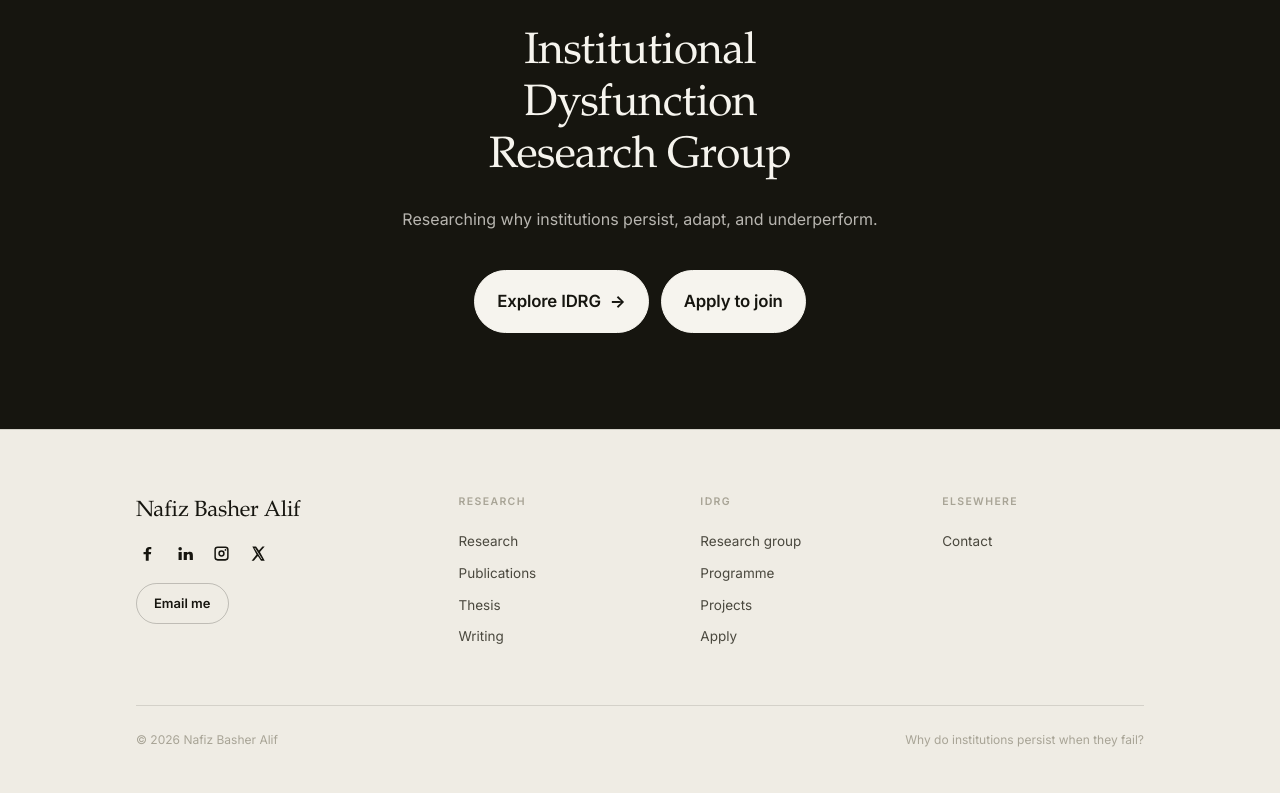
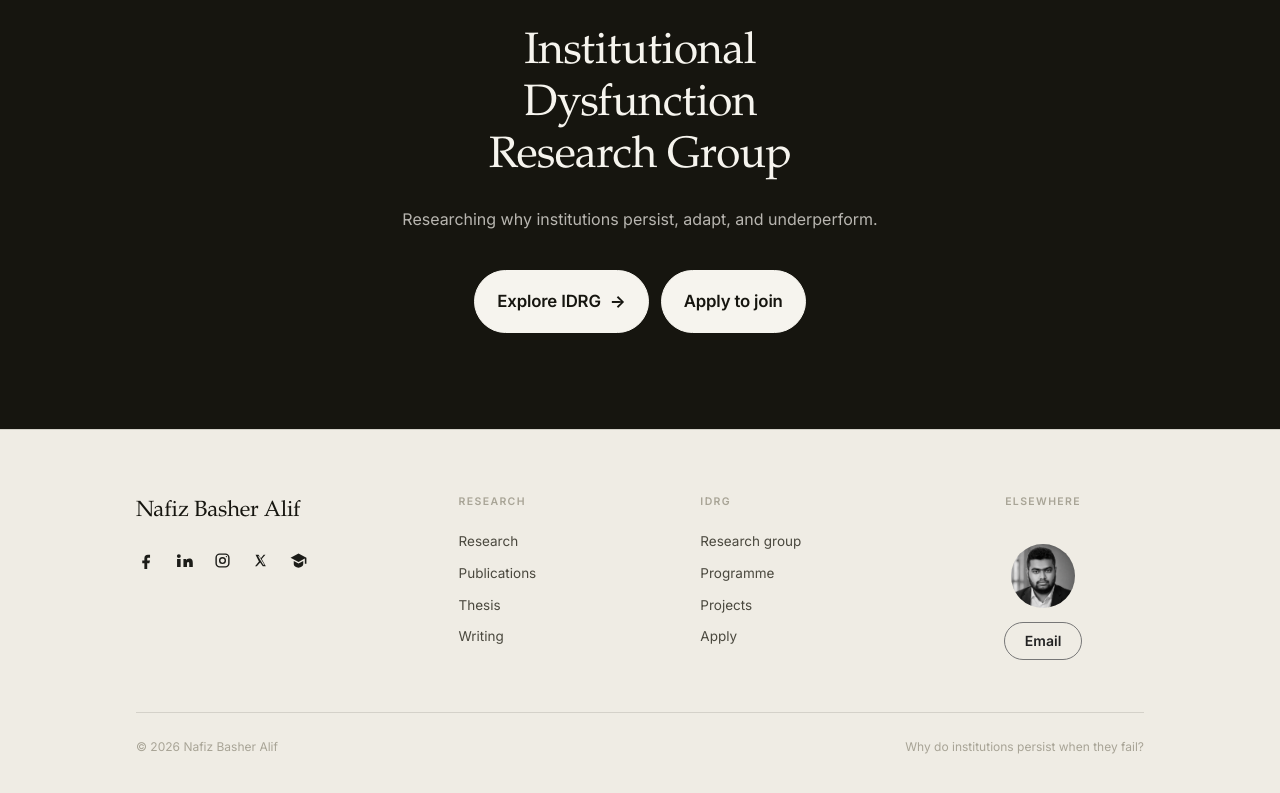
Before and after one commit to nafiz2002/nafiz-site, a Next.js app: page / in a window 1280 px wide. Shown: the part 8300-9093 px from the top of the page. Built offline with nearby package versions, Linux system fonts and the light colour scheme.

Commit message:
Update site identity and favicon

```diff
--- a/app/globals.css
+++ b/app/globals.css
@@ -2461,3 +2461,344 @@ header .nav-desktop a[href="/contact/"]:hover {
   font-size: 13px !important;
   border-radius: 999px !important;
 }
+
+
+/* Footer identity + social links */
+.footer-socials {
+  display: flex;
+  align-items: center;
+  gap: 18px;
+  margin-top: 22px;
+}
+
+.footer-socials a {
+  width: 20px;
+  height: 20px;
+  display: inline-flex;
+  align-items: center;
+  justify-content: center;
+  color: #1c1c18;
+  transition: opacity 0.2s ease, transform 0.2s ease;
+}
+
+.footer-socials a:hover {
+  opacity: 0.55;
+  transform: translateY(-1px);
+}
+
+.footer-socials svg {
+  width: 17px;
+  height: 17px;
+  fill: currentColor;
+}
+
+.footer-socials .scholar-icon svg {
+  width: 19px;
+  height: 19px;
+}
+
+.footer-elsewhere {
+  display: flex;
+  flex-direction: column;
+  align-items: flex-start;
+}
+
+.footer-photo {
+  width: 58px;
+  height: 58px;
+  object-fit: cover;
+  border-radius: 50%;
+  display: block;
+  margin-top: 8px;
+  margin-bottom: 16px;
+}
+
+.footer-contact-btn {
+  display: inline-flex !important;
+  align-items: center;
+  justify-content: center;
+  padding: 9px 18px;
+  border: 1px solid rgba(28, 28, 24, 0.22);
+  border-radius: 999px;
+  color: #1c1c18 !important;
+  text-decoration: none !important;
+  font-size: 13px;
+  font-weight: 600;
+  line-height: 1;
+  transition: background 0.2s ease, color 0.2s ease;
+}
+
+.footer-contact-btn:hover {
+  background: #1c1c18;
+  color: #f5f3ec !important;
+}
+
+/* Make sure the old role/subtitle never appears under the name */
+.brand-sub,
+.logo-role,
+.f-role {
+  display: none !important;
+}
+
+/* Contact card */
+.footer-contact-card {
+  display: flex;
+  align-items: center;
+  width: 100%;
+  max-width: 560px;
+  min-height: 150px;
+  padding: 20px 28px 20px 20px;
+  border: 1.5px solid #777;
+  border-radius: 999px;
+  background: transparent;
+  color: #111;
+  text-decoration: none;
+  box-sizing: border-box;
+  transition: all 0.25s ease;
+}
+
+.footer-contact-card:hover {
+  background: #111;
+  color: #fff;
+  border-color: #111;
+}
+
+.footer-contact-card img {
+  width: 108px;
+  height: 108px;
+  min-width: 108px;
+  border-radius: 50%;
+  object-fit: cover;
+  display: block;
+}
+
+.footer-contact-card span {
+  flex: 1;
+  margin-left: 34px;
+  font-size: 28px;
+  font-weight: 600;
+  letter-spacing: -0.02em;
+}
+
+.footer-contact-card::after {
+  content: "→";
+  font-size: 38px;
+  line-height: 1;
+  margin-left: 20px;
+  transition: transform 0.25s ease;
+}
+
+.footer-contact-card:hover::after {
+  transform: translateX(6px);
+}
+
+@media (max-width: 700px) {
+  .footer-contact-card {
+    min-height: 110px;
+    padding: 14px 20px 14px 14px;
+  }
+
+  .footer-contact-card img {
+    width: 78px;
+    height: 78px;
+    min-width: 78px;
+  }
+
+  .footer-contact-card span {
+    margin-left: 20px;
+    font-size: 22px;
+  }
+
+  .footer-contact-card::after {
+    font-size: 30px;
+  }
+}
+
+.footer-contact-card {
+  display: flex;
+  align-items: center;
+  width: 100%;
+  max-width: 560px;
+  min-height: 150px;
+  padding: 20px 28px 20px 20px;
+  box-sizing: border-box;
+  border: 1.5px solid #777;
+  border-radius: 999px;
+  background: transparent;
+  color: #111;
+  text-decoration: none;
+  transition: background 0.25s ease, color 0.25s ease, border-color 0.25s ease;
+}
+
+.footer-contact-card img {
+  width: 108px;
+  height: 108px;
+  min-width: 108px;
+  border-radius: 50%;
+  object-fit: cover;
+  display: block;
+}
+
+.footer-contact-card span {
+  flex: 1;
+  margin-left: 34px;
+  font-size: 28px;
+  font-weight: 600;
+  letter-spacing: -0.02em;
+}
+
+.footer-contact-card::after {
+  content: "→";
+  font-size: 38px;
+  line-height: 1;
+  margin-left: 20px;
+  transition: transform 0.25s ease;
+}
+
+.footer-contact-card:hover {
+  background: #111;
+  color: #fff;
+  border-color: #111;
+}
+
+.footer-contact-card:hover::after {
+  transform: translateX(6px);
+}
+
+@media (max-width: 700px) {
+  .footer-contact-card {
+    min-height: 110px;
+    padding: 14px 20px 14px 14px;
+  }
+
+  .footer-contact-card img {
+    width: 78px;
+    height: 78px;
+    min-width: 78px;
+  }
+
+  .footer-contact-card span {
+    margin-left: 20px;
+    font-size: 22px;
+  }
+
+  .footer-contact-card::after {
+    font-size: 30px;
+  }
+}
+
+/* Contact card: compact horizontal pill */
+.footer-elsewhere {
+  display: flex;
+  flex-direction: column;
+  align-items: flex-start;
+}
+
+.footer-contact-btn {
+  width: 210px !important;
+  height: 82px !important;
+  padding: 8px 12px !important;
+  border: 1.5px solid #777 !important;
+  border-radius: 999px !important;
+  background: transparent !important;
+  color: #222 !important;
+  display: flex !important;
+  align-items: center !important;
+  justify-content: space-between !important;
+  gap: 12px !important;
+  text-decoration: none !important;
+  box-sizing: border-box !important;
+  overflow: hidden !important;
+  transition: transform 0.2s ease, background 0.2s ease !important;
+}
+
+.footer-contact-btn::before {
+  content: "";
+  width: 58px;
+  height: 58px;
+  flex: 0 0 58px;
+  border-radius: 50%;
+  background-image: url("/images/nafiz2website.png");
+  background-size: cover;
+  background-position: center;
+  display: block;
+}
+
+.footer-contact-btn::after {
+  content: "→";
+  font-size: 28px;
+  line-height: 1;
+  margin-left: auto;
+  margin-right: 4px;
+}
+
+.footer-contact-btn {
+  font-size: 18px !important;
+  font-weight: 600 !important;
+}
+
+.footer-contact-btn:hover {
+  transform: translateY(-2px);
+  background: #f7f6f1 !important;
+}
+
+.footer-photo {
+  display: none !important;
+}
+
+
+
+/* Remove old Contact button completely */
+.footer-contact-btn,
+.footer-contact-card {
+  display: none !important;
+}
+
+
+/* Elsewhere profile photo */
+.footer-elsewhere {
+  display: flex !important;
+  flex-direction: column !important;
+  align-items: center !important;
+  text-align: center !important;
+}
+
+.footer-elsewhere h4 {
+  width: 100%;
+  text-align: center;
+}
+
+.elsewhere-photo {
+  width: 64px !important;
+  height: 64px !important;
+  margin-top: 18px !important;
+  border-radius: 50% !important;
+  object-fit: cover !important;
+  object-position: center !important;
+  display: block !important;
+}
+
+
+/* Elsewhere Email button */
+.elsewhere-email {
+  display: inline-flex !important;
+  align-items: center !important;
+  justify-content: center !important;
+  margin-top: 14px !important;
+  height: 38px !important;
+  padding: 0 20px !important;
+  border: 1px solid #777 !important;
+  border-radius: 999px !important;
+  background: transparent !important;
+  color: #222 !important;
+  font-size: 14px !important;
+  font-weight: 600 !important;
+  text-decoration: none !important;
+  transition: all 0.2s ease !important;
+}
+
+.elsewhere-email:hover {
+  background: #222 !important;
+  border-color: #222 !important;
+  color: #fff !important;
+}
--- a/components/Footer.tsx
+++ b/components/Footer.tsx
@@ -9,42 +9,75 @@ export default function Footer() {
       <div className="wrap">
         <div className="f-grid">
 
-          <div>
+          <div className="footer-identity">
             <div className="f-name">{site.name}</div>
 
             <div className="footer-socials">
-              <a href="https://www.facebook.com/nafizbasheraleef" target="_blank" rel="noopener noreferrer" aria-label="Facebook">
+
+              <a
+                href="https://www.facebook.com/nafizbasheraleef"
+                target="_blank"
+                rel="noopener noreferrer"
+                aria-label="Facebook"
+              >
                 <svg viewBox="0 0 24 24" aria-hidden="true">
-                  <path fill="currentColor" d="M13.5 21v-8h2.75l.4-3h-3.15V8.08c0-.87.24-1.46 1.5-1.46h1.8V3.94c-.31-.04-1.37-.14-2.61-.14-2.58 0-4.35 1.58-4.35 4.48V10H7v3h2.84v8h3.66Z"/>
+                  <path d="M14 8h3V4h-3c-3.31 0-5 1.69-5 5v3H6v4h3v8h4v-8h3l1-4h-4V9c0-.67.33-1 1-1z" />
                 </svg>
               </a>
 
-              <a href="https://www.linkedin.com/in/nafiz-basher/" target="_blank" rel="noopener noreferrer" aria-label="LinkedIn">
+              <a
+                href="https://www.linkedin.com/in/nafizbasher/"
+                target="_blank"
+                rel="noopener noreferrer"
+                aria-label="LinkedIn"
+              >
                 <svg viewBox="0 0 24 24" aria-hidden="true">
-                  <path fill="currentColor" d="M6.5 8.25A2.25 2.25 0 1 0 6.5 3.75a2.25 2.25 0 0 0 0 4.5ZM4.5 20.25h4V10h-4v10.25ZM11 10v10.25h4v-5.08c0-1.34.25-2.65 1.92-2.65 1.65 0 1.67 1.55 1.67 2.75v4.98h4v-5.63c0-2.77-.6-4.9-3.85-4.9-1.56 0-2.61.86-3.04 1.68h-.05V10H11Z"/>
+                  <path d="M6.5 8.5A2.5 2.5 0 1 0 6.5 3a2.5 2.5 0 0 0 0 5.5ZM4 10h5v11H4V10Zm8 0h4.8v1.5h.1c.7-1.1 2-2.2 4.1-2.2 4.4 0 5.2 2.9 5.2 6.7V21h-5v-4.4c0-1 0-2.4-1.5-2.4s-1.7 1.2-1.7 2.3V21h-5V10Z" transform="translate(-2.5 0)" />
                 </svg>
               </a>
 
-              <a href="https://www.instagram.com/nafiz.basher" target="_blank" rel="noopener noreferrer" aria-label="Instagram">
+              <a
+                href="https://www.instagram.com/nafiz.basher/"
+                target="_blank"
+                rel="noopener noreferrer"
+                aria-label="Instagram"
+              >
                 <svg viewBox="0 0 24 24" aria-hidden="true">
-                  <path fill="currentColor" d="M7.2 3h9.6A4.2 4.2 0 0 1 21 7.2v9.6a4.2 4.2 0 0 1-4.2 4.2H7.2A4.2 4.2 0 0 1 3 16.8V7.2A4.2 4.2 0 0 1 7.2 3Zm-.1 1.9A2.3 2.3 0 0 0 4.9 7.2v9.6a2.3 2.3 0 0 0 2.3 2.3h9.6a2.3 2.3 0 0 0 2.3-2.3V7.2a2.3 2.3 0 0 0-2.3-2.3H7.1Zm9.9 1.45a1.1 1.1 0 1 1 0 2.2 1.1 1.1 0 0 1 0-2.2ZM12 8a4 4 0 1 1 0 8 4 4 0 0 1 0-8Zm0 1.9a2.1 2.1 0 1 0 0 4.2 2.1 2.1 0 0 0 0-4.2Z"/>
+                  <rect x="3" y="3" width="18" height="18" rx="5" fill="none" stroke="currentColor" strokeWidth="2" />
+                  <circle cx="12" cy="12" r="4" fill="none" stroke="currentColor" strokeWidth="2" />
+                  <circle cx="17.5" cy="6.5" r="1" />
                 </svg>
               </a>
 
-              <a href="https://x.com/nafiz_basher" target="_blank" rel="noopener noreferrer" aria-label="X">
+              <a
+                href="https://x.com/nafiz_basher"
+                target="_blank"
+                rel="noopener noreferrer"
+                aria-label="X"
+              >
                 <svg viewBox="0 0 24 24" aria-hidden="true">
-                  <path fill="currentColor" d="M4.2 3h4.7l3.6 5.1L17 3h2.8l-6 7 6.1 11h-4.7l-4-5.8L6.1 21H3.3l6.2-7.6L4.2 3Zm3.5 1.9H6.8l8.9 14.2h.9L7.7 4.9Z"/>
+                  <path d="M5 4h4.2l3.3 4.7L16.5 4H19l-5.3 6 5.8 10h-4.2l-3.8-5.3L6.8 20H4.3l5.5-6.6L5 4Zm3.5 2 7.4 12h1.6L10.1 6H8.5Z" />
                 </svg>
               </a>
+
+              <a
+                href="https://scholar.google.com/citations?user=mKv2JBAAAAAJ&hl=en"
+                target="_blank"
+                rel="noopener noreferrer"
+                aria-label="Google Scholar"
+                className="scholar-icon"
+              >
+                <svg viewBox="0 0 24 24" aria-hidden="true">
+                  <path d="M12 3 2 8.5 12 14l8-4.4V16h2V8.5L12 3Z" />
+                  <path d="M6 12.5v4.2c0 2.1 2.7 4.3 6 4.3s6-2.2 6-4.3v-4.2l-6 3.3-6-3.3Z" />
+                </svg>
+              </a>
+
             </div>
-
-            <a href="mailto:nafizbalif@gmail.com" className="footer-email-btn">
-              Email me
-            </a>
           </div>
 
           <div className="f-col">
-            <h4>Research</h4>
+            <h4>RESEARCH</h4>
             <Link href="/research">Research</Link>
             <Link href="/publications">Publications</Link>
             <Link href="/publications/when-the-state-falters">Thesis</Link>
@@ -54,24 +87,26 @@ export default function Footer() {
           <div className="f-col">
             <h4>IDRG</h4>
             <Link href="/idrg">Research group</Link>
-            <Link href="/idrg">Programme</Link>
-            <Link href="/idrg">Projects</Link>
+            <Link href="/idrg#programme">Programme</Link>
+            <Link href="/idrg#projects">Projects</Link>
             <Link href="/idrg/apply">Apply</Link>
           </div>
 
-          <div className="f-col">
-            <h4>Elsewhere</h4>
-            {site.links?.cv && (
-              <a href={site.links.cv} target="_blank" rel="noopener noreferrer">
-                CV ↗
-              </a>
-            )}
-            {site.links?.substack && (
-              <a href={site.links.substack} target="_blank" rel="noopener noreferrer">
-                Substack ↗
-              </a>
-            )}
-            <Link href="/contact">Contact</Link>
+          <div className="f-col footer-elsewhere">
+            <h4>ELSEWHERE</h4>
+
+            <img
+              src="/images/nafiz2website.png"
+              alt="Nafiz Basher Alif"
+              className="elsewhere-photo"
+            />
+
+            <a
+              href="mailto:nafizbalif@gmail.com"
+              className="elsewhere-email"
+            >
+              Email
+            </a>
           </div>
 
         </div>
```
Also changed, not shown: public/images/nafiz2website.png (added).
